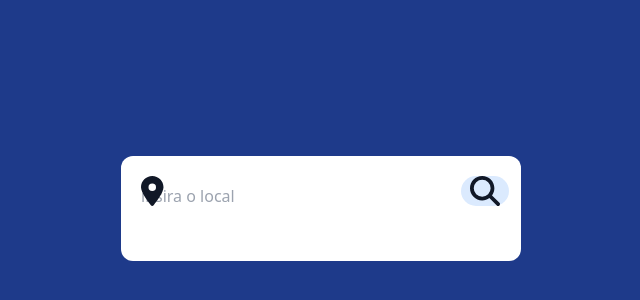
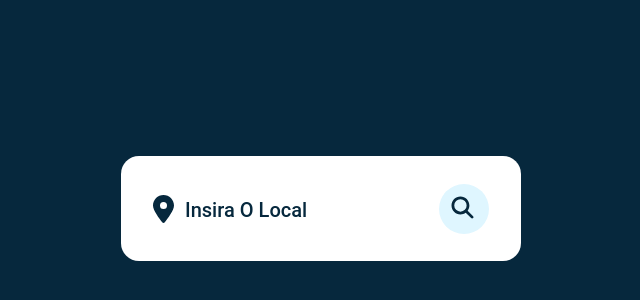
Before and after one commit to JulianySavazzi/clima-tempo, a Nuxt app: page / in a window 1280 px wide. Shown: the part 192-492 px from the top of the page, without its empty margins (319-959 px from the left). Built offline with nearby package versions, Linux system fonts and the light colour scheme.

Commit message:
update readme

```diff
--- a/app.vue
+++ b/app.vue
@@ -1,51 +1,101 @@
 <script setup>
+
+const runtime = useRuntimeConfig()
+const local = ref()
+
+async function searchLocal(){
+  console.log(local.value)
+  const request = await $fetch(`https://api.openweathermap.org/data/2.5/weather?q=${local.value}&units=metric&appid=${runtime.public.API_KEY}`)
+  console.log(request)
+}
 
 </script>
 
 <template>
-  <main
-    class="flex items-center justify-center bg-blue-900">
-
-  <div class="container relative bg-white py-28 px-32 overflow-hidden rounded-xl  ">
-    <!--<font-awesome-icon :icon="['fas', 'location-dot']" />-->
-    <div class="search-box">
-      <font-awesome-icon icon="fa-solid fa-location-dot" class="absolute text-gray-900 text-3xl"/>
-      <input type="text" placeholder="insira o local" class="text-gray-900 w-4/5 text-1xl font-medium pl-8"/>
-      <font-awesome-icon icon="fa-solid fa-magnifying-glass" class="cursor-pointer w-12 text-gray-900 text-3xl bg-blue-100 rounded-full"/>
+  <main class="">
+    <div class="container">
+      <div class="search-box">
+        <font-awesome-icon icon="fa-solid fa-location-dot" class="icon"/>
+        <input type="text" v-model="local" placeholder="insira o local" class=""/>
+        <div id="search-local"
+          @click="searchLocal"
+          class="button-container">
+          <font-awesome-icon icon="fa-solid fa-magnifying-glass" class="button"/>
+        </div>
+      </div>
     </div>
-
-  </div>
   </main>
 </template>
 
 <style lang="postcss" scoped>
-
 *{
   margin: 0;
   padding: 0;
+  border: 0;
   box-sizing: border-box;
   outline: none;
-  border: 0;
 }
-
 main{
   height: 100vh;
+  display: flex;
+  align-items: center;
+  justify-content: center;
+  background: #06283d;
 }
-
 .container{
+  position: relative;
   width: 400px;
   height: 105px;
+  background: #fff;
+  padding: 28px 32px;
+  overflow: hidden;
+  border-radius: 18px;
+  font-family: 'Roboto', sans-serif;
   transition: 0.6s ease-out;
 }
-
 .search-box{
   width: 100%;
-  margin: 5%;
+  height: min-content;
+  display: flex;
+  align-items: center;
+  justify-content: space-between;
 }
-
-.search-box::placeholder{
+.search-box input{
+  color: #06283D;
+  width: 80%;
+  font-size: 24px;
+  font-weight: 500;
+  text-transform: uppercase;
+  padding-left: 32px;
+}
+.search-box input::placeholder{
   font-size: 20px;
+  font-weight: 500;
+  color: #06283D;
   text-transform: capitalize;
 }
-
+.button-container{
+  cursor: pointer;
+  width: 50px;
+  height: 50px;
+  background: #dff6ff;
+  border-radius: 50%;
+  transition: 0.4s ease;
+}
+.button-container:hover{
+  background: #06283D;
+}
+.button{
+  color: #06283D;
+  font-size: 22px;
+  padding: 25%;
+}
+.button:hover{
+  color: #fff;
+}
+.icon{
+  position: absolute;
+  color: #06283D;
+  font-size: 28px;
+}
 </style>
--- a/nuxt.config.ts
+++ b/nuxt.config.ts
@@ -1,5 +1,11 @@
 // https://nuxt.com/docs/api/configuration/nuxt-config
 export default defineNuxtConfig({
+  runtimeConfig: {
+    apiKey: process.env.MY_API_KEY,
+    public:{
+      API_KEY: process.env.MY_API_KEY,
+    }
+  },
   devtools: { enabled: true },
   app:{
     head:{
```
Also changed, not shown: 1 other file (tests, documents, lock files or other folders).
